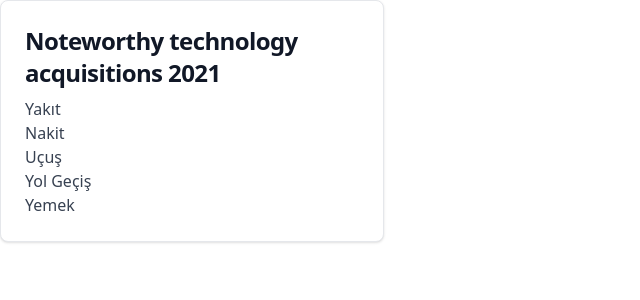
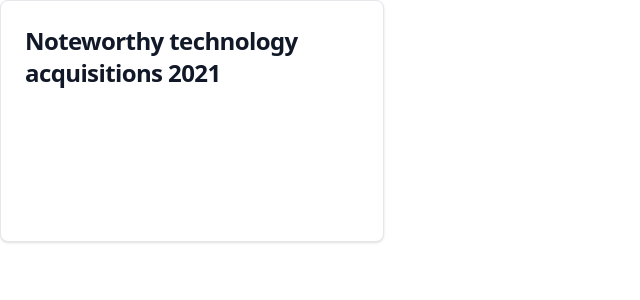
Before and after one commit to diyarcolakk/balanceManageAppWithFirebaseAuthentication, a React (Create React App) app in the folder upenerji_task/: page /dashboard in a window 1280 px wide. Shown: the top 300 px of the page, without its empty margins (0-640 px from the left). Built offline with nearby package versions, Linux system fonts and the light colour scheme; no server answers.

Commit message:
redux added

```diff
--- a/upenerji_task/src/App.jsx
+++ b/upenerji_task/src/App.jsx
@@ -1,6 +1,7 @@
 import Login from "./pages/Login/login";
 import { BrowserRouter, Routes, Route } from "react-router-dom";
 import Dashboard from "./pages/Dashboard/Dashboard";
+
 function App() {
   return (
     <BrowserRouter>
--- a/upenerji_task/src/components/Balance.jsx
+++ b/upenerji_task/src/components/Balance.jsx
@@ -1,6 +1,11 @@
 import React from "react";
+import { useSelector } from "react-redux";
 
 const Balance = () => {
+  const balanceData = useSelector((state) => state.balance);
+
+  console.log(balanceData);
+
   return (
     <div>
       <div
@@ -10,13 +15,14 @@ const Balance = () => {
         <h5 className="mb-2 text-2xl font-bold tracking-tight text-gray-900 dark:text-white">
           Noteworthy technology acquisitions 2021
         </h5>
-        <p className="font-normal text-gray-700 dark:text-gray-400">Yakıt</p>
-        <p className="font-normal text-gray-700 dark:text-gray-400">Nakit</p>
-        <p className="font-normal text-gray-700 dark:text-gray-400">Uçuş</p>
-        <p className="font-normal text-gray-700 dark:text-gray-400">
-          Yol Geçiş
-        </p>
-        <p className="font-normal text-gray-700 dark:text-gray-400">Yemek</p>
+
+        {balanceData.map(({ type, amount }) => {
+          return (
+            <div className="text-white" key={type}>
+              <span>{type}</span> Balance : <span> {amount}</span>
+            </div>
+          );
+        })}
       </div>
     </div>
   );
--- /dev/null
+++ b/upenerji_task/src/redux/app/store.js
@@ -0,0 +1,8 @@
+import { configureStore } from "@reduxjs/toolkit";
+import balanceSlice from "../feature/balanceReducer";
+
+const store = configureStore({
+  reducer: balanceSlice,
+});
+
+export default store;
--- /dev/null
+++ b/upenerji_task/src/redux/feature/balanceReducer.js
@@ -0,0 +1,26 @@
+import { createSlice } from "@reduxjs/toolkit";
+
+const initialState = {
+  balance: [
+    { id: 1, type: "fuel", amount: 0 },
+    { id: 2, type: "cash", amount: 0 },
+    { id: 3, type: "meal", amount: 0 },
+    { id: 4, type: "toll", amount: 0 },
+    { id: 5, type: "flight", amount: 0 },
+  ],
+};
+
+const balanceSlice = createSlice({
+  name: "balance",
+  initialState,
+  reducers: {
+    setBalance: (state, action) => {
+      state.balance = action.payload;
+    },
+  },
+});
+
+export const { setBalance, incrementBalance, decrementBalance } =
+  balanceSlice.actions;
+
+export default balanceSlice.reducer;
```
Also changed, not shown: upenerji_task/src/index.js (+4 -5 lines).
